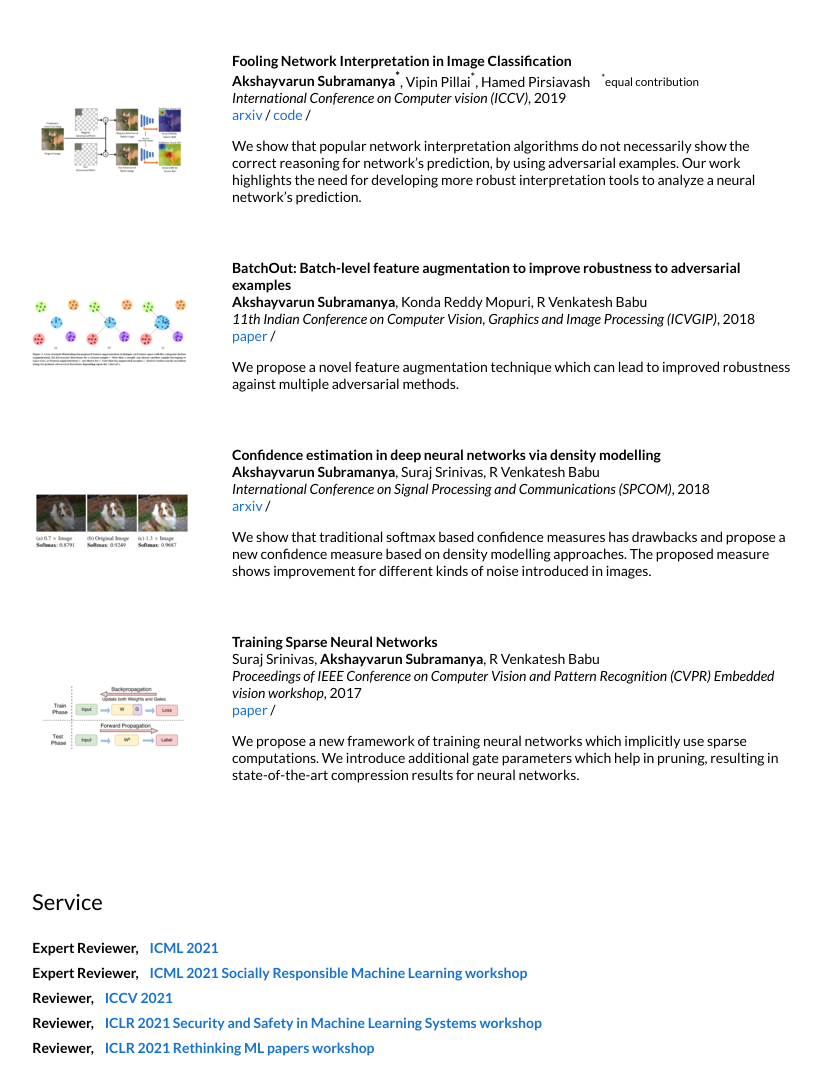
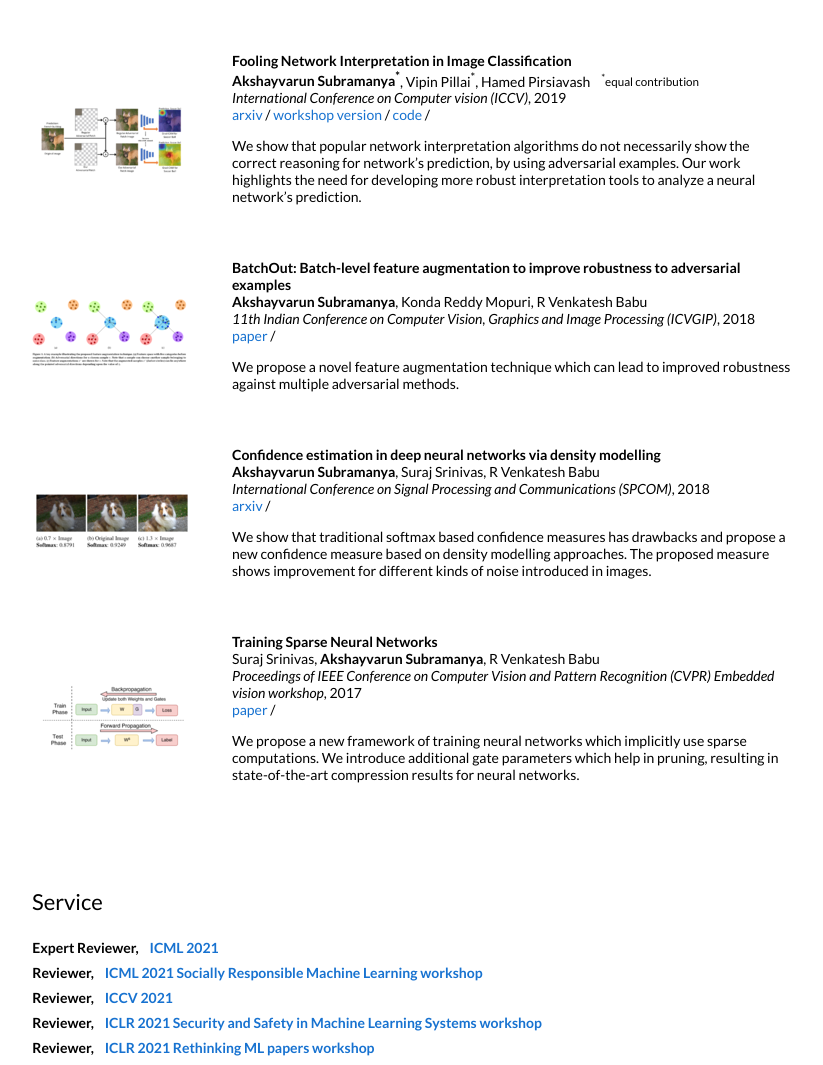
Before and after one commit to aksvarun/aksvarun.github.io, a Jekyll site: the page built from _posts/2021-07-22-icml_review.md, in a window 1280 px wide. Shown: the part 929-1994 px from the top of the page, without its empty margins (228-1051 px from the left). Built offline with Jekyll 4.4.1, drawn with Linux system fonts in a browser that asks for light colours.

Commit message:
neurips workshop and icml fix

```diff
--- a/_layouts/default.html
+++ b/_layouts/default.html
@@ -101,6 +101,9 @@
               <br>
               {% if post.arxiv %}
               <a href="{{post.arxiv}}">arxiv</a> /
+              {% endif %}
+              {% if post.workshop%}
+              <a href="{{post.workshop}}">workshop version</a> /
               {% endif %}
               {% if post.paper %}
               <a href="{{post.paper}}">paper</a> /
```
Also changed, not shown: _posts/2021-07-21-icml_social_review.md (+1 -1 lines).
